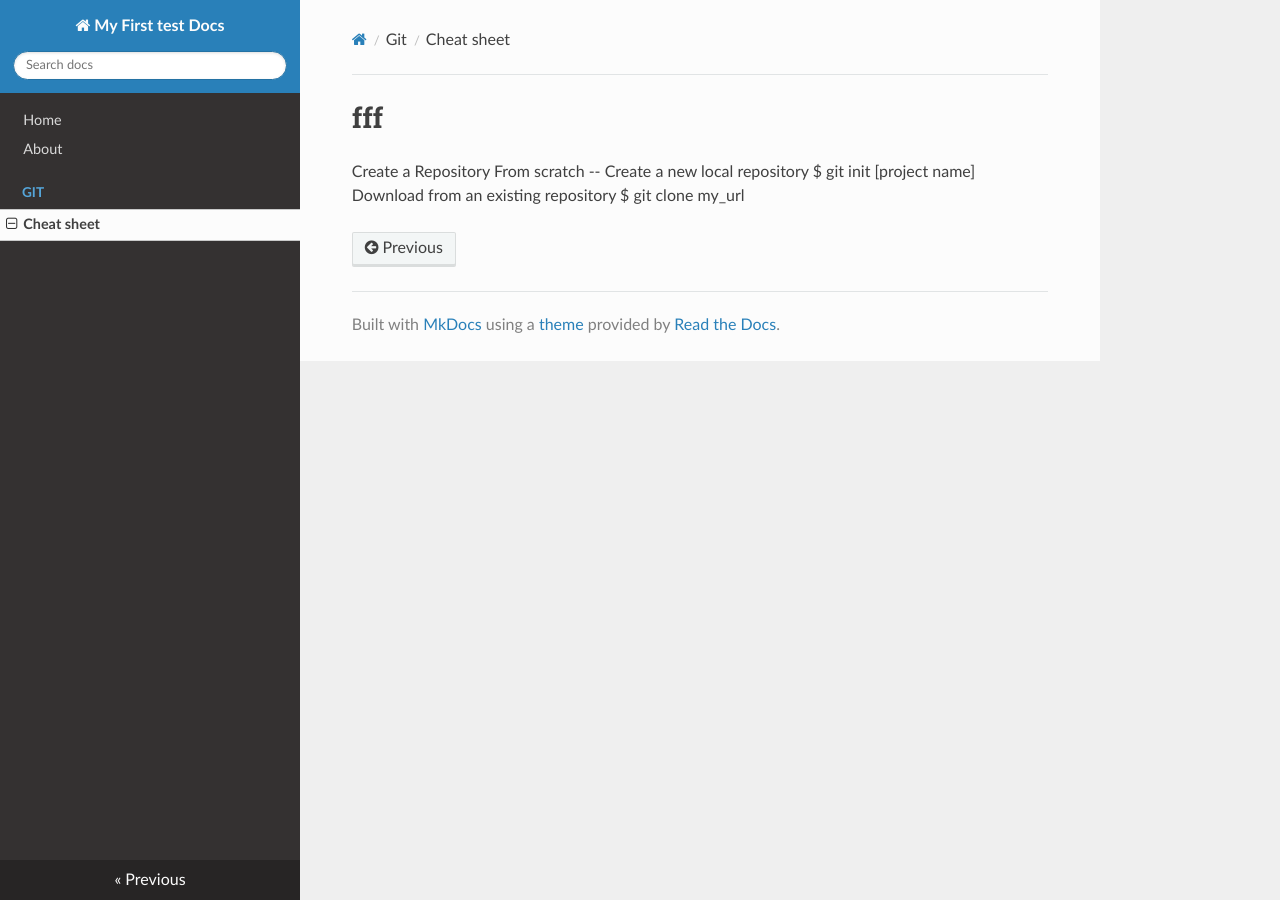
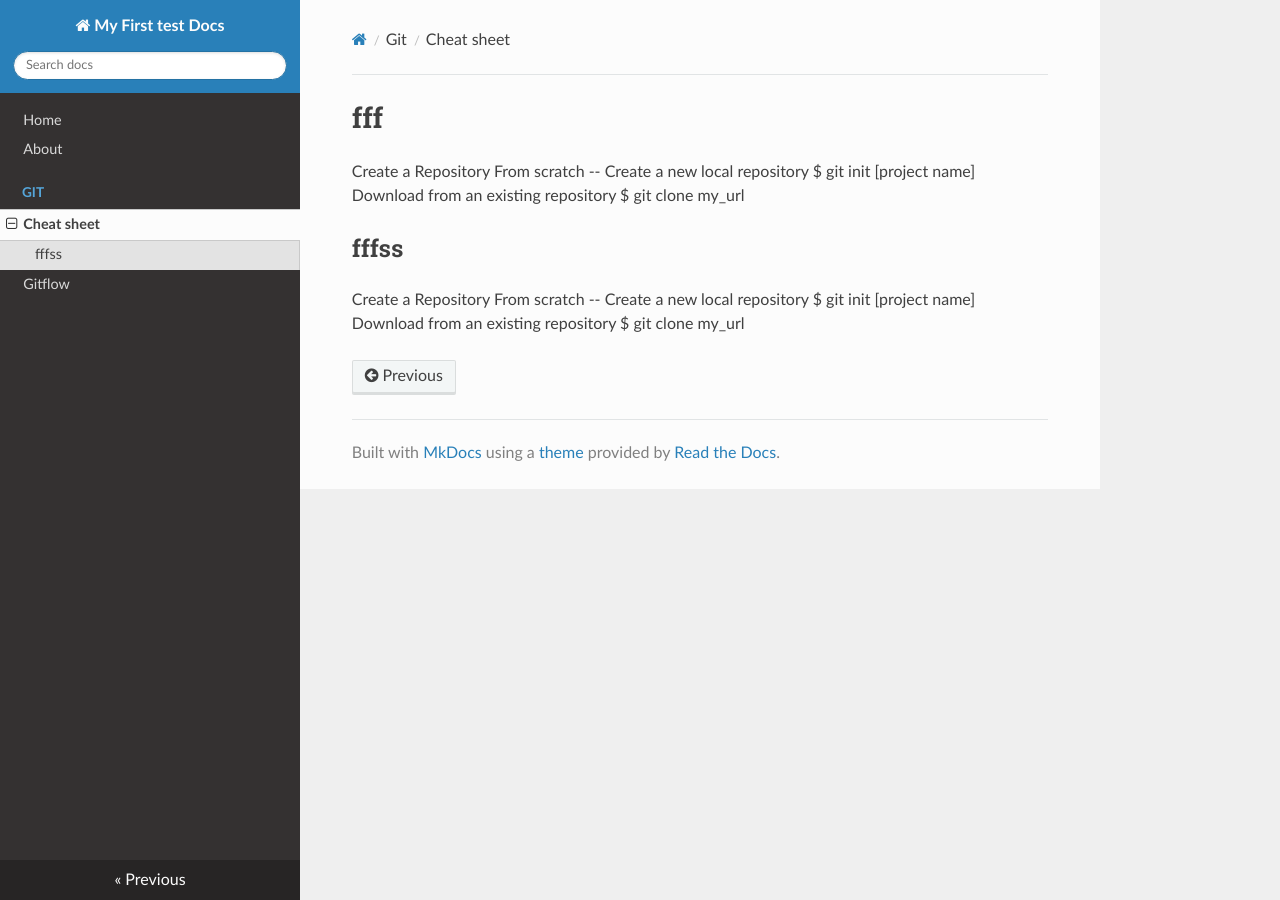
Before and after one commit to kassadube/gitdocs, an MkDocs documentation site: the page built from docs/Git/gitCommands.md, in a window 1280 px wide. Built offline with MkDocs 1.6.1, drawn with Linux system fonts in a browser that asks for light colours; nearby versions of some CDN libraries; old or Windows-style settings are respelled for this version of MkDocs.

Commit message:
from work

```diff
--- a/docs/Git/gitCommands.md
+++ b/docs/Git/gitCommands.md
@@ -6,3 +6,12 @@ repository
 $ git init [project name]
 Download from an existing repository
 $ git clone my_url
+
+## fffss
+
+Create a Repository
+From scratch -- Create a new local
+repository
+$ git init [project name]
+Download from an existing repository
+$ git clone my_url
--- a/mkdocs.yml
+++ b/mkdocs.yml
@@ -4,4 +4,6 @@ pages:
     - About: about.md
     - Git:
         - 'Cheat sheet': 'Git/gitCommands.md'
+        - 'Gitflow': 'Git/GitFlow.md'
+
 theme: readthedocs
```
Also changed, not shown: docs/Git/Git.md (deleted, +0 -17 lines), site/about/index.html, site/index.html, site/mkdocs/search_index.json, site/search.html, site/sitemap.xml.
